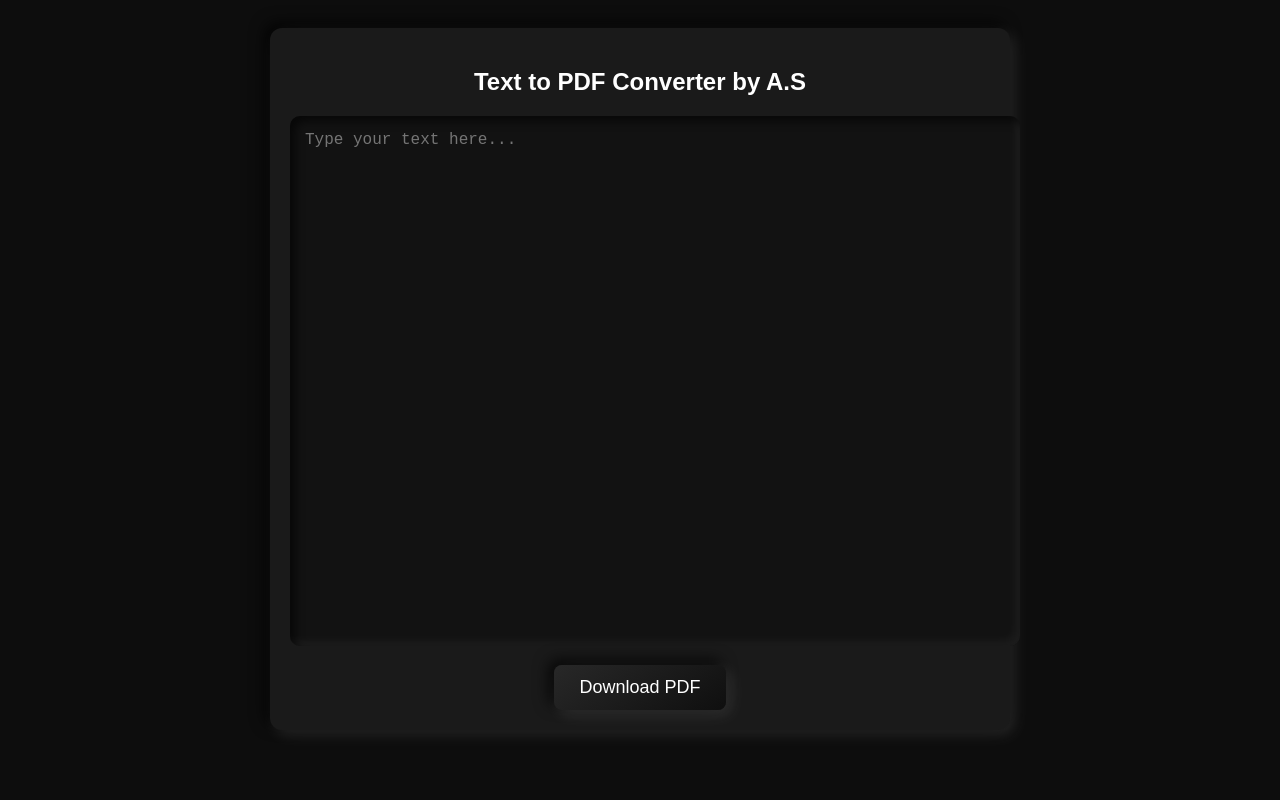
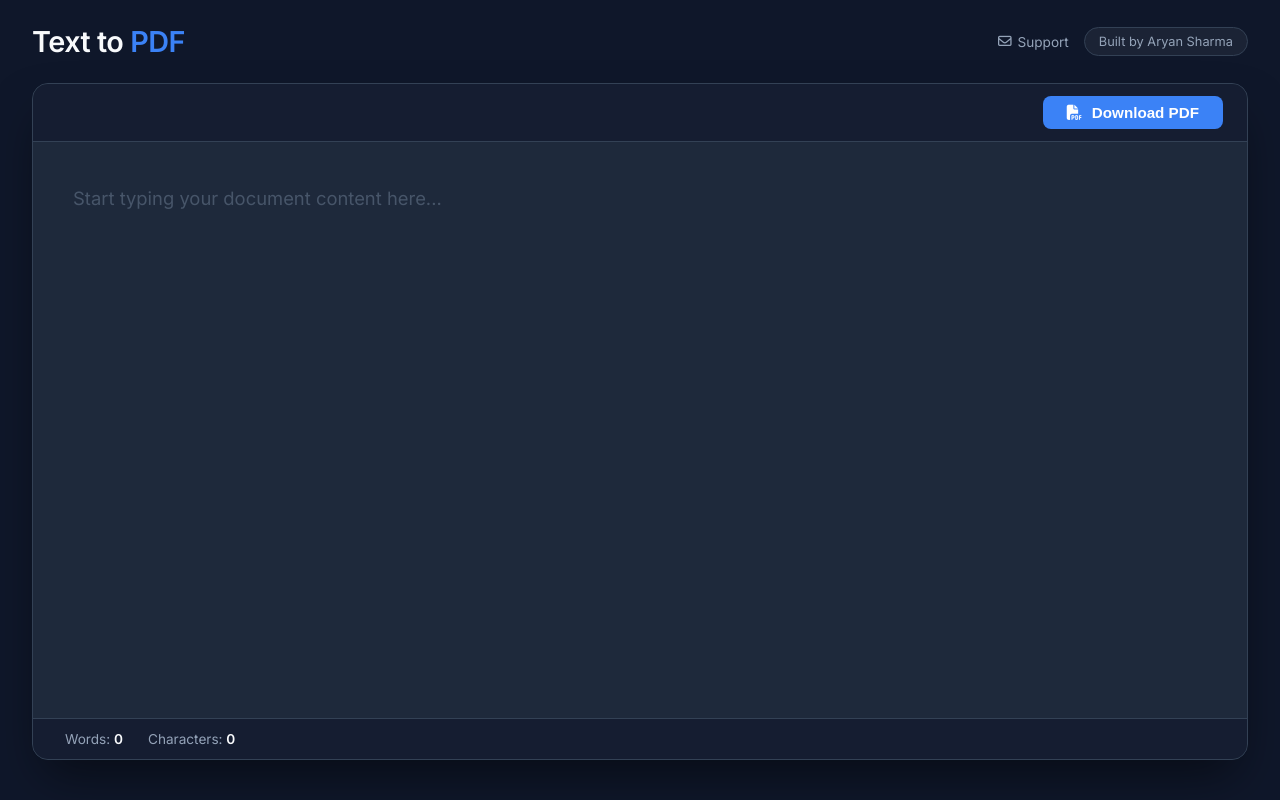
Before and after one commit to aryansharma1171/Text-to-pdf-by-a.s, a plain HTML site: page index.html in a window 1280 px wide. Drawn offline with nearby package versions, Linux system fonts and the light colour scheme.

Commit message:
Revamp Text to PDF Converter UI and functionality
Updated the text and styling for the PDF converter interface, including new fonts and layout adjustments.

```diff
--- a/index.html
+++ b/index.html
@@ -3,95 +3,275 @@
 <head>
     <meta charset="UTF-8">
     <meta name="viewport" content="width=device-width, initial-scale=1.0">
-    <title>Text to PDF Converter</title>
+    <title>Professional Text to PDF | Aryan Sharma</title>
+
     <script src="https://cdnjs.cloudflare.com/ajax/libs/jspdf/2.5.1/jspdf.umd.min.js"></script>
+    <link href="https://fonts.googleapis.com/css2?family=Inter:wght@300;400;500;600&display=swap" rel="stylesheet">
+    <link rel="stylesheet" href="https://cdnjs.cloudflare.com/ajax/libs/font-awesome/6.4.0/css/all.min.css">
+
     <style>
+        :root {
+            --bg-color: #0f172a;
+            --surface-color: #1e293b;
+            --border-color: #334155;
+            --text-main: #f8fafc;
+            --text-muted: #94a3b8;
+            --primary: #3b82f6;
+            --primary-hover: #2563eb;
+            --danger: #ef4444;
+        }
+
+        * {
+            box-sizing: border-box;
+            margin: 0;
+            padding: 0;
+        }
+
         body {
-            font-family: Arial, sans-serif;
-            background: #0d0d0d;
+            font-family: 'Inter', sans-serif;
+            background-color: var(--bg-color);
+            color: var(--text-main);
+            min-height: 100vh;
+            padding: 1.5rem 2rem;
+            display: flex;
+            flex-direction: column;
+            align-items: center;
+        }
+
+        /* --- Header Section --- */
+        .header-wrapper {
+            width: 100%;
+            max-width: 1600px;
+            margin-bottom: 1.5rem;
+            display: flex;
+            justify-content: space-between;
+            align-items: center;
+        }
+
+        .header-left h1 {
+            font-size: 1.8rem;
+            font-weight: 600;
+            letter-spacing: -0.5px;
+        }
+
+        .header-left h1 span { color: var(--primary); }
+
+        .header-right {
+            display: flex;
+            align-items: center;
+            gap: 15px;
+        }
+
+        .support-link {
+            color: var(--text-muted);
+            text-decoration: none;
+            font-size: 0.85rem;
+            display: flex;
+            align-items: center;
+            gap: 6px;
+            transition: color 0.2s;
+        }
+
+        .support-link:hover { color: var(--primary); }
+
+        .author-badge {
+            background: rgba(255,255,255,0.05);
+            padding: 6px 14px;
+            border-radius: 50px;
+            font-size: 0.8rem;
+            color: var(--text-muted);
+            border: 1px solid var(--border-color);
+        }
+
+        /* --- Main Editor Container --- */
+        .editor-container {
+            width: 100%;
+            max-width: 1600px;
+            background: var(--surface-color);
+            border: 1px solid var(--border-color);
+            border-radius: 16px;
+            box-shadow: 0 25px 50px -12px rgba(0, 0, 0, 0.5);
+            display: flex;
+            flex-direction: column;
+            overflow: hidden;
+        }
+
+        /* --- Top Toolbar (Labels Removed) --- */
+        .editor-toolbar {
+            background: rgba(15, 23, 42, 0.6);
+            padding: 0.75rem 1.5rem;
+            border-bottom: 1px solid var(--border-color);
+            display: flex;
+            justify-content: flex-end; /* Pushes button to right */
+            align-items: center;
+        }
+
+        .btn-export {
+            display: inline-flex;
+            align-items: center;
+            gap: 10px;
+            background-color: var(--primary);
             color: white;
-            text-align: center;
-            padding: 20px;
+            border: none;
+            padding: 8px 24px;
+            font-size: 0.95rem;
+            font-weight: 600;
+            border-radius: 8px;
+            cursor: pointer;
+            transition: all 0.2s ease;
         }
-        .container {
-            width: 90%;
-            max-width: 700px;
-            margin: auto;
-            background: #1a1a1a;
-            padding: 20px;
-            border-radius: 12px;
-            box-shadow: 5px 5px 15px rgba(255, 255, 255, 0.1),
-                        -5px -5px 15px rgba(0, 0, 0, 0.8);
+
+        .btn-export:hover {
+            background-color: var(--primary-hover);
+            transform: translateY(-1px);
+            box-shadow: 0 4px 12px rgba(59, 130, 246, 0.3);
         }
-        h2 {
-            font-size: 24px;
-            color: white;
-        }
+
+        /* --- Text Area --- */
         textarea {
             width: 100%;
-            height: 500px;
-            background: #121212;
+            height: 72vh;
+            background: transparent;
+            color: var(--text-main);
+            border: none;
+            padding: 2.5rem;
+            font-size: 1.15rem;
+            line-height: 1.8;
+            font-family: 'Inter', sans-serif;
+            resize: none;
+            outline: none;
+        }
+
+        textarea::placeholder {
+            color: #475569;
+        }
+
+        /* --- Footer Stats --- */
+        .editor-footer {
+            padding: 0.75rem 2rem;
+            background: rgba(15, 23, 42, 0.6);
+            border-top: 1px solid var(--border-color);
+            display: flex;
+            justify-content: flex-start;
+            align-items: center;
+        }
+
+        .stats-group {
+            display: flex;
+            gap: 25px;
+            font-size: 0.85rem;
+            color: var(--text-muted);
+        }
+
+        .stats-group b { color: var(--text-main); font-weight: 600; }
+
+        /* --- Mobile Responsiveness --- */
+        @media (max-width: 768px) {
+            body { padding: 1rem; }
+            .header-wrapper { flex-direction: column; align-items: flex-start; gap: 12px; }
+            .header-right { flex-direction: row-reverse; justify-content: space-between; width: 100%; }
+            textarea { height: 60vh; padding: 1.5rem; }
+            .btn-export { padding: 8px 16px; font-size: 0.85rem; width: 100%; justify-content: center; }
+        }
+
+        /* Toast Message */
+        #toast {
+            position: fixed;
+            bottom: 40px;
+            left: 50%;
+            transform: translateX(-50%) translateY(100px);
+            background: var(--danger);
             color: white;
-            border: none;
-            padding: 15px;
-            font-size: 16px;
-            border-radius: 10px;
-            box-shadow: inset 5px 5px 10px rgba(0, 0, 0, 0.6),
-                        inset -5px -5px 10px rgba(255, 255, 255, 0.05);
-            resize: none;
+            padding: 14px 28px;
+            border-radius: 12px;
+            font-weight: 600;
+            opacity: 0;
+            transition: all 0.4s cubic-bezier(0.175, 0.885, 0.32, 1.275);
+            z-index: 1000;
         }
-        button {
-            margin-top: 15px;
-            padding: 12px 25px;
-            font-size: 18px;
-            background: linear-gradient(145deg, #282828, #0f0f0f);
-            color: white;
-            border: none;
-            border-radius: 8px;
-            cursor: pointer;
-            box-shadow: 5px 5px 15px rgba(255, 255, 255, 0.1),
-                        -5px -5px 15px rgba(0, 0, 0, 0.8);
-            transition: 0.3s;
-        }
-        button:hover {
-            background: linear-gradient(145deg, #0f0f0f, #282828);
-            transform: scale(1.05);
-        }
+        #toast.active { opacity: 1; transform: translateX(-50%) translateY(0); }
     </style>
 </head>
 <body>
 
-    <div class="container">
-        <h2>Text to PDF Converter by A.S</h2>
-        <textarea id="textInput" placeholder="Type your text here..."></textarea><br>
-        <button onclick="downloadPDF()">Download PDF</button>
+    <div class="header-wrapper">
+        <div class="header-left">
+            <h1>Text to <span>PDF</span></h1>
+        </div>
+        <div class="header-right">
+            <a href="mailto:etho98g@gmail.com" class="support-link">
+                <i class="far fa-envelope"></i> Support
+            </a>
+            <div class="author-badge">Built by Aryan Sharma</div>
+        </div>
     </div>
 
+    <div class="editor-container">
+        <div class="editor-toolbar">
+            <button class="btn-export" onclick="exportPDF()">
+                <i class="fas fa-file-pdf"></i> Download PDF
+            </button>
+        </div>
+
+        <textarea id="textInput" placeholder="Start typing your document content here..." oninput="updateStats()"></textarea>
+
+        <div class="editor-footer">
+            <div class="stats-group">
+                <div>Words: <b id="wordCount">0</b></div>
+                <div>Characters: <b id="charCount">0</b></div>
+            </div>
+        </div>
+    </div>
+
+    <div id="toast">Please enter some text before downloading.</div>
+
     <script>
-        function downloadPDF() {
+        function updateStats() {
+            const val = document.getElementById("textInput").value.trim();
+            const words = val ? val.split(/\s+/).length : 0;
+            const chars = val.length;
+            document.getElementById("wordCount").innerText = words;
+            document.getElementById("charCount").innerText = chars;
+        }
+
+        function showToast() {
+            const t = document.getElementById("toast");
+            t.className = "active";
+            setTimeout(() => { t.className = ""; }, 3000);
+        }
+
+        function exportPDF() {
             const { jsPDF } = window.jspdf;
             const doc = new jsPDF();
+            const content = document.getElementById("textInput").value;
 
-            let text = document.getElementById("textInput").value;
-            if (text.trim() === "") {
-                alert("Please enter some text before downloading the PDF.");
+            if (!content.trim()) {
+                showToast();
                 return;
             }
 
-            let margin = 10;
-            let maxWidth = 180;
-            let yPosition = 20;
-
-            // **Updated Heading inside PDF**
-            doc.setFont("helvetica", "bold");
-            doc.setFontSize(22);
-            doc.text("Text to PDF Converter by A.S", margin, yPosition);
+            const margin = 20;
+            const pageWidth = doc.internal.pageSize.getWidth();
+            const pageHeight = doc.internal.pageSize.getHeight();
+            const maxWidth = pageWidth - (margin * 2);
+            let y = margin;
 
             doc.setFont("helvetica", "normal");
-            doc.setFontSize(14);
-            doc.text(text, margin, yPosition + 15, { maxWidth: maxWidth });
+            doc.setFontSize(11);
+            doc.setTextColor(40, 40, 40);
 
-            doc.save("download.pdf");
+            const lines = doc.splitTextToSize(content, maxWidth);
+
+            for (let i = 0; i < lines.length; i++) {
+                if (y > pageHeight - margin) {
+                    doc.addPage();
+                    y = margin;
+                }
+                doc.text(lines[i], margin, y);
+                y += 7;
+            }
+
+            doc.save("Document_Export.pdf");
         }
     </script>
 
```
